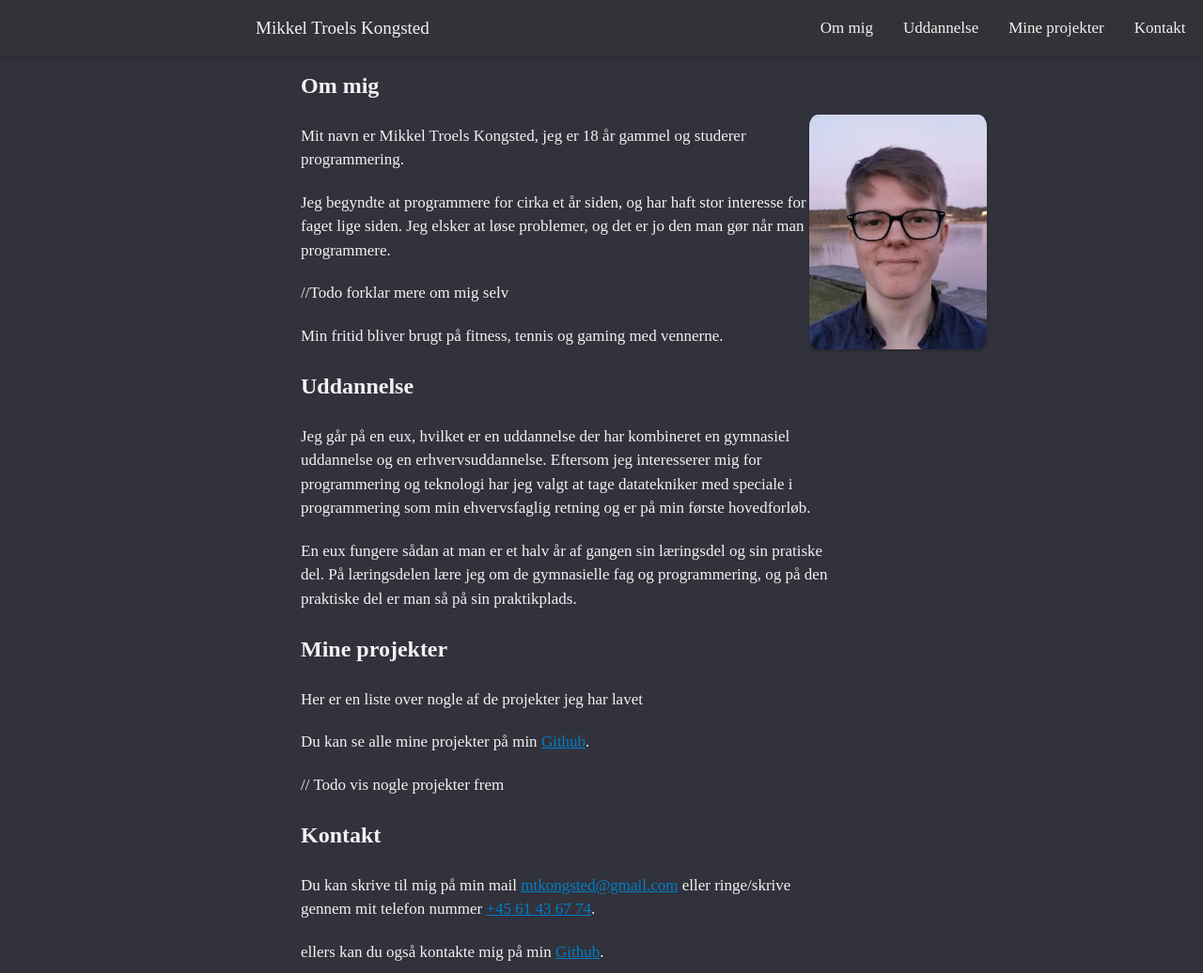
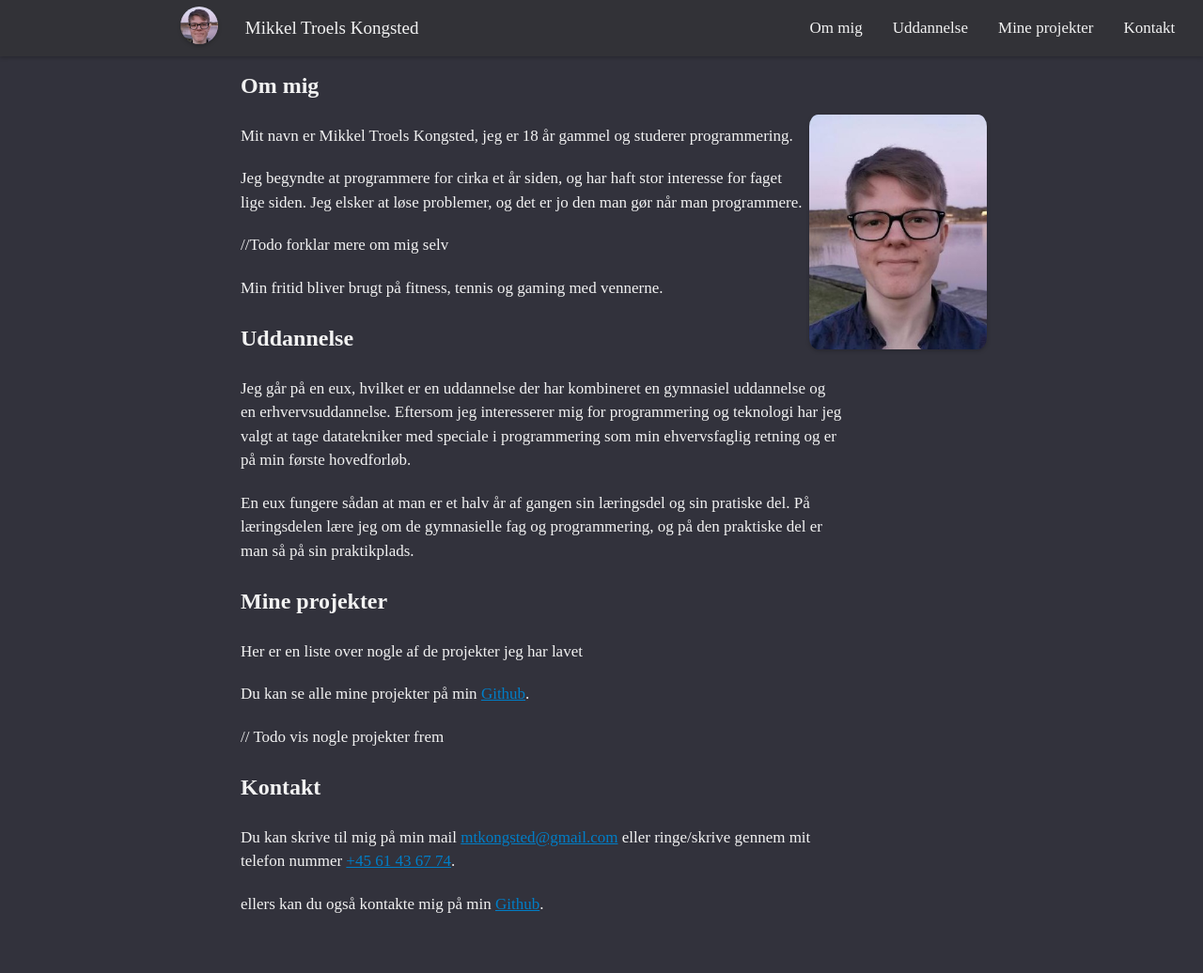
Before and after one commit to mtkonge/personal-page, a plain HTML site: page index.html in a window 1280 px wide. Shown: the whole page at 94% size. After the commit the page ends 985 px from the top, so only its background shows below. Drawn offline with Linux system fonts and the light colour scheme.

Commit message:
more features

```diff
--- a/index.html
+++ b/index.html
@@ -9,6 +9,9 @@
 </head>
 <body>
     <div class="topnav">
+        <div class="iconImage">
+            <img id="icon" src="./assets/mikkelCropped.jpeg" alt="Icon" width=40" height="40">
+        </div>
         <div class="leftnav">
             <a href="#home">Mikkel Troels Kongsted</a>
         </div>
@@ -20,7 +23,7 @@
         </div>
     </div>
     <div class="maintext">
-        <h2>Om mig</h2>
+        <h2 id="#home">Om mig</h2>
         <div id="mainimage">
             <img src="./assets/mikkel.jpeg" alt="Billede af Mikkel Kongsted" width="188.125" height="250.625">
         </div>
@@ -43,7 +46,7 @@
         <p>
             En eux fungere sådan at man er et halv år af gangen sin læringsdel og sin pratiske del. På læringsdelen lære jeg om de gymnasielle fag og programmering, og på den praktiske del er man så på sin praktikplads.
         </p>
-        <h2>Mine projekter</h2>
+        <h2 id="projekter">Mine projekter</h2>
         <p>
             Her er en liste over nogle af de projekter jeg har lavet
         </p>
--- a/style.css
+++ b/style.css
@@ -21,24 +21,41 @@ img {
     box-shadow: 0 2px 4px 0 rgba(0,0,0,.2);
 }
 
+
+#icon {
+    border-radius: 50%;
+
+}
+
+h2:target {
+    transform:translateX(30px);
+}
 #mainimage:hover {
     scale: 1.05;
-    transition: 200ms ease-in-out;
+    transition: 100ms ease-in-out;
 }
 
 #mainimage {
     float: right;
     padding-right: 18%;
+    transition: 100ms ease-in-out;
+
 }
+
+.iconImage {
+    padding-left: 15%;
+
+}
+
 .maintext h2 {
     padding: 1%;
-    padding-left: 25%;
+    padding-left: 20%;
 }
 
 .maintext p {
     padding: 10px;
     font-size: 17px;
-    padding-left: 25%;
+    padding-left: 20%;
     padding-right: 30%;
 
 }
@@ -55,7 +72,7 @@ img {
 
 .leftnav {
     padding-right: 30%;
-    padding-left: 20%;
+    padding-left: 1%;
 }
 
 .leftnav a {
@@ -68,10 +85,13 @@ img {
     text-align: center;
     padding: 14px 16px;
     text-decoration: none;
+    transition: 100ms ease-in-out;
+
 }
 
 .topnav a:hover {
     scale: 1.05;
+    transition: 100ms ease-in-out;
 }
 
 .rightnav a {
```
Also changed, not shown: assets/mikkelCropped.jpeg (added).
